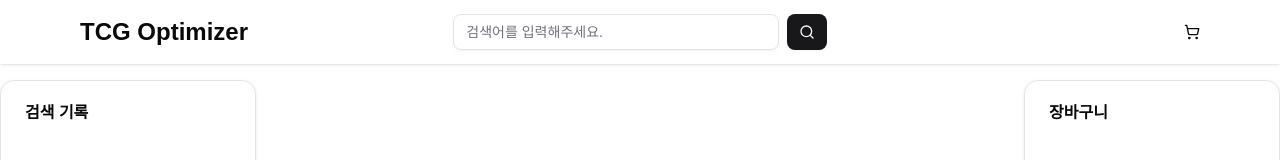
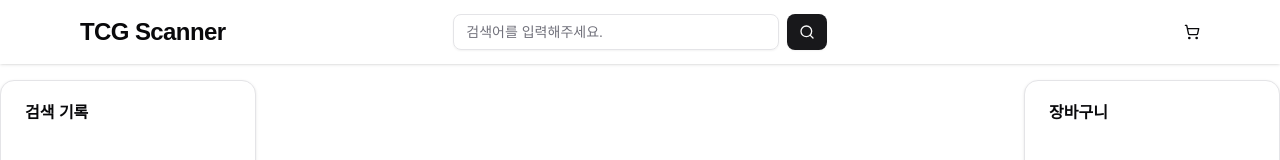
Before and after one commit to tcg-optimizer/tcg-fe, a Next.js app: page /result in a window 1280 px wide. Shown: the top 160 px of the page. Built offline with nearby package versions, Linux system fonts and the light colour scheme; a web font is replaced by a local one.

Commit message:
fix: update id type

```diff
--- a/src/app/result/components/Header.tsx
+++ b/src/app/result/components/Header.tsx
@@ -25,7 +25,7 @@
     <header className="sticky top-0 z-10 shadow-sm w-full h-16 bg-white min-w-screen">
       <div className="w-full h-full grid grid-cols-3 items-center justify-center px-20">
         <Link href="/" className="">
-          <h1 className="text-2xl font-bold">TCG Optimizer</h1>
+          <h1 className="text-2xl font-bold tracking-tight">TCG Scanner</h1>
         </Link>
 
         <form onSubmit={handleSearch} className="w-full flex flex-col gap-4">
--- a/src/lib/api.ts
+++ b/src/lib/api.ts
@@ -79,7 +79,7 @@
     naverMembershipPoints: false,
     naverHyundaiCardPoints: false,
   },
-  excludedProductIds: number[] = [],
+  excludedProductIds: string[] = [],
   excludedStores: string[] = [],
 ) {
   try {
--- a/src/store/optimalStore.ts
+++ b/src/store/optimalStore.ts
@@ -1,7 +1,7 @@
 import { create } from 'zustand';
 
 export type TExcludedCard = {
-  id: number;
+  id: string;
   name: string;
 };
 
--- a/src/types/card.ts
+++ b/src/types/card.ts
@@ -8,7 +8,7 @@
 type TCardCondition = '신품' | '중고';
 
 type TCardShopInfo = {
-  id: number;
+  id: string;
   price: number;
   site: string;
   url: string;
```
